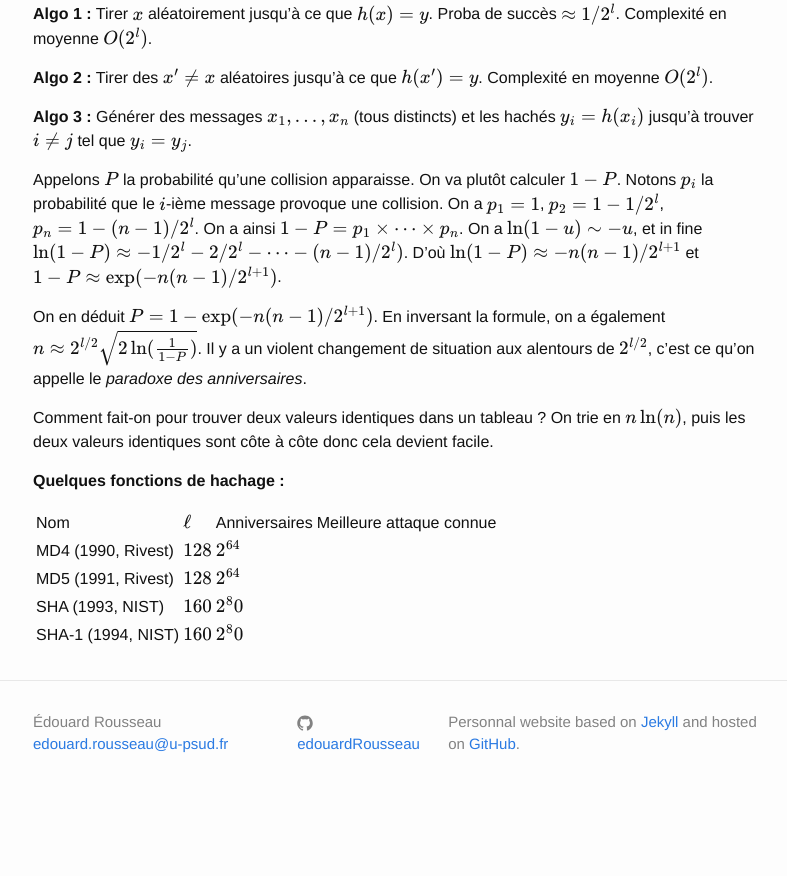
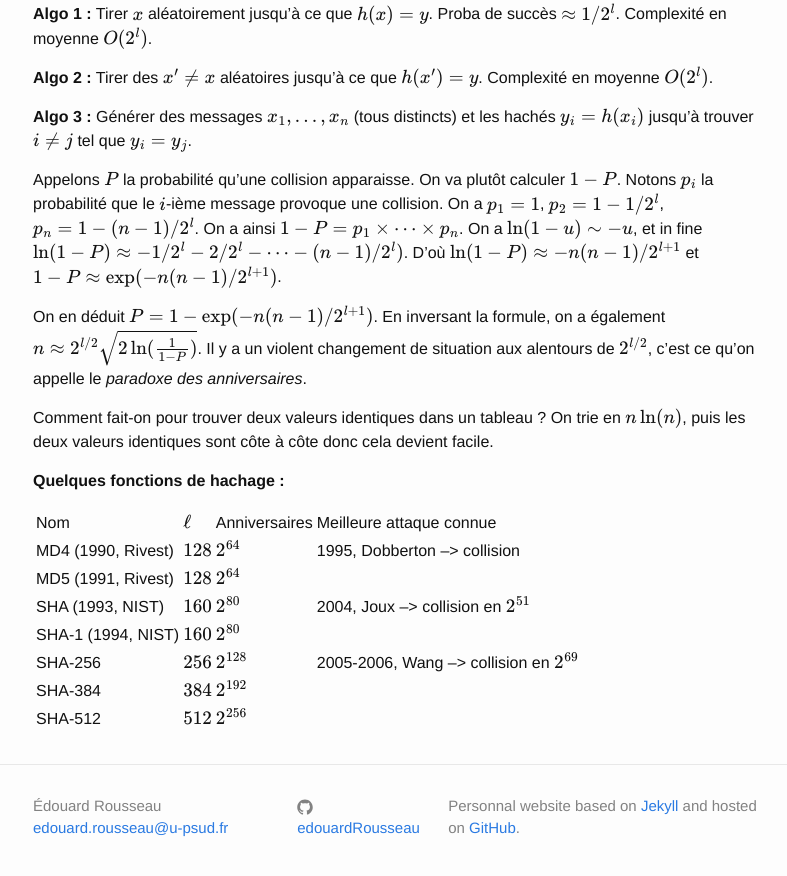
Before and after one commit to erou/erou.github.io, a Jekyll site: the page built from crypto.md, in a window 1280 px wide and 900 px high, scrolled down 1369 px. Shown: the top 876 px of the window, without its empty margins (237-1024 px from the left). Built offline with Jekyll 4.4.1, drawn with Linux system fonts in a browser that asks for light colours; formulas are drawn with MathJax 3; before the commit the page ends 2185 px from its top, so only the background shows below that.

Commit message:
cours crypto

```diff
--- a/crypto.md
+++ b/crypto.md
@@ -101,7 +101,10 @@ donc cela devient facile.
 **Quelques fonctions de hachage :**
 
 Nom | $\ell$ | Anniversaires | Meilleure attaque connue
-MD4 (1990, Rivest) | $128$ | $2^{64}$ |
+MD4 (1990, Rivest) | $128$ | $2^{64}$ | 1995, Dobberton --> collision
 MD5 (1991, Rivest) | $128$ | $2^{64}$ |
-SHA (1993, NIST) | $160$ | $2^80$ |
-SHA-1 (1994, NIST) | $160$ | $2^80$ |
+SHA (1993, NIST) | $160$ | $2^{80}$ | 2004, Joux --> collision en $2^{51}$
+SHA-1 (1994, NIST) | $160$ | $2^{80}$ |
+SHA-256 | $256$ | $2^{128}$ | 2005-2006, Wang --> collision en $2^{69}$
+SHA-384 | $384$ | $2^{192}$ |
+SHA-512| $512$ | $2^{256}$ |
```
